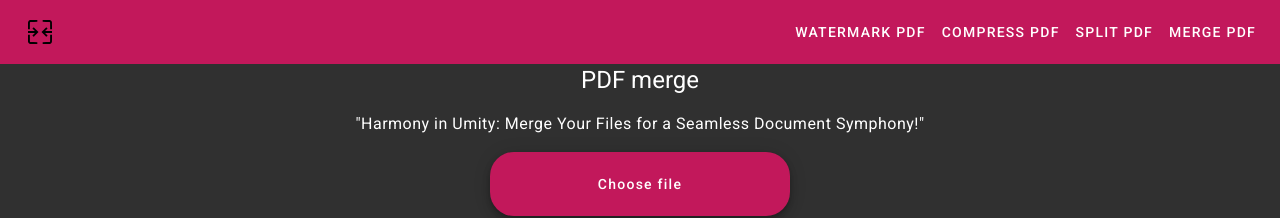
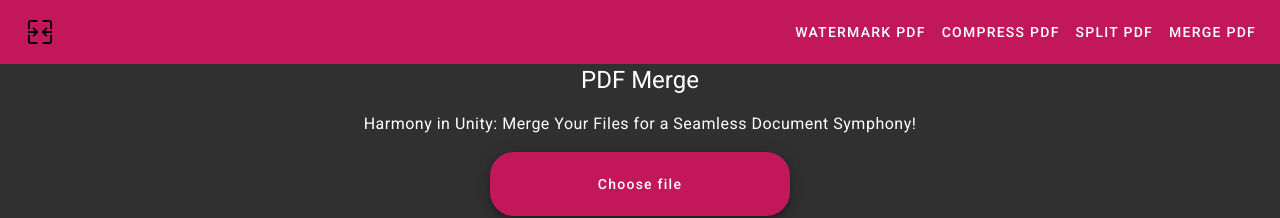
Before and after one commit to Makedoncek/PDFKraf-Coursework, an Angular app in the folder Front-End/: page /home/merge in a window 1280 px wide. Shown: the top 218 px of the page. Built offline with nearby package versions, Linux system fonts and the light colour scheme.

Commit message:
title fixing and not used functionality deleting

```diff
--- a/Front-End/src/app/merge/merge.component.html
+++ b/Front-End/src/app/merge/merge.component.html
@@ -1,7 +1,7 @@
 <div class="content-container">
   <div class="text-box">
-    <h1 class="text"> PDF merge </h1>
-    <h4 class="text">"Harmony in Umity: Merge Your Files for a Seamless Document Symphony!"</h4>
+    <h1 class="text"> PDF Merge </h1>
+    <h4 class="text">Harmony in Unity: Merge Your Files for a Seamless Document Symphony!</h4>
   </div>
 
   <div class="compress-button-box">
--- a/Front-End/src/app/split/split.component.html
+++ b/Front-End/src/app/split/split.component.html
@@ -1,7 +1,7 @@
 <div class="content-container">
   <div class="text-box">
-    <h1 class="text"> PDF split </h1>
-    <h4 class="text"> Divide and Conquer: Seamlessly Split Your Documents for Ultimate Versatility </h4>
+    <h1 class="text"> PDF Split </h1>
+    <h4 class="text"> Divide And Conquer: Seamlessly Split Your Documents For Ultimate Versatility! </h4>
   </div>
 
   <div class="split-button-box">
@@ -11,7 +11,6 @@
     </button>
 
     <h4 *ngIf="fileName">{{fileName}}</h4>
-    <button *ngIf="fileName" (click)="redirectToRickRoll()"></button>
 
     <mat-slider *ngIf="MaxPages" [max]="MaxPages" [disabled]="disabled" discrete>
       <input matSliderStartThumb>
--- a/Front-End/src/app/split/split.component.ts
+++ b/Front-End/src/app/split/split.component.ts
@@ -48,8 +48,4 @@ export class SplitComponent {
   getPDFName() {
     this.fileName = this.selectedFile?.name
   }
-
-  redirectToRickRoll() {
-    window.location.href = 'https://www.youtube.com/watch?v=dQw4w9WgXcQ';
-  }
 }
```
